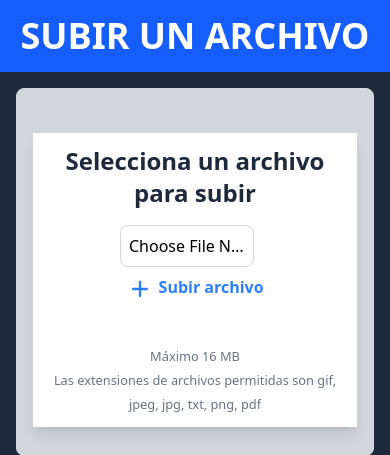
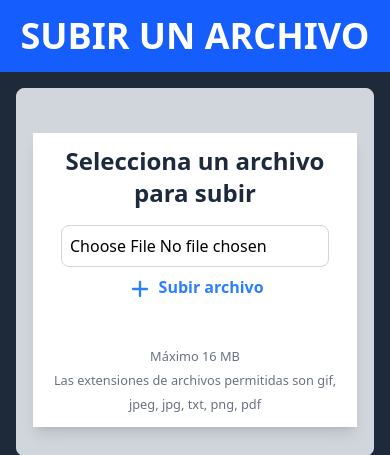
Before and after one commit to Alejo-P/Servidor_apps_moviles, a Flask app: page /views/upload in a window 390 px wide. Shown: the top 455 px of the page. Run offline with Flask 3, Linux system fonts and the light colour scheme.

Commit message:
Ajustar el tamaño del input de archivo en el formulario de carga para mejorar la usabilidad en dispositivos móviles.

```diff
--- a/templates/viewUpload.html
+++ b/templates/viewUpload.html
@@ -28,7 +28,7 @@
                 </h2>
 
                 <form id="uploadForm" class="flex flex-col md:flex-row items-center justify-center p-4" enctype="multipart/form-data">
-                    <input type="file" name="file" id="fileInput" class="border border-gray-300 p-2 rounded-lg w-1/2 mr-4" title="Selecciona un archivo" required>
+                    <input type="file" name="file" id="fileInput" class="border border-gray-300 p-2 rounded-lg w-full md:w-1/2 md:mr-4" title="Selecciona un archivo" required>
                     <button type="submit" class="block text-center text-blue-500 font-bold p-2 rounded-lg bg-white hover:bg-blue-500 hover:text-white transition-all duration-300">
                         <span>
                             <svg xmlns="http://www.w3.org/2000/svg" class="h-7 w-7 inline-block" fill="none" viewBox="0 0 24 24" stroke="currentColor">
```
